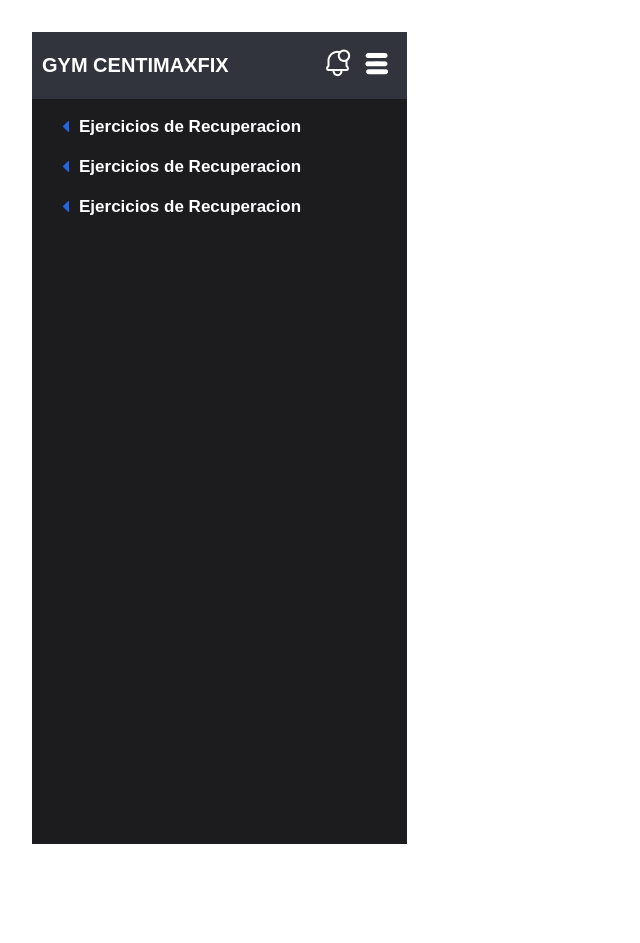
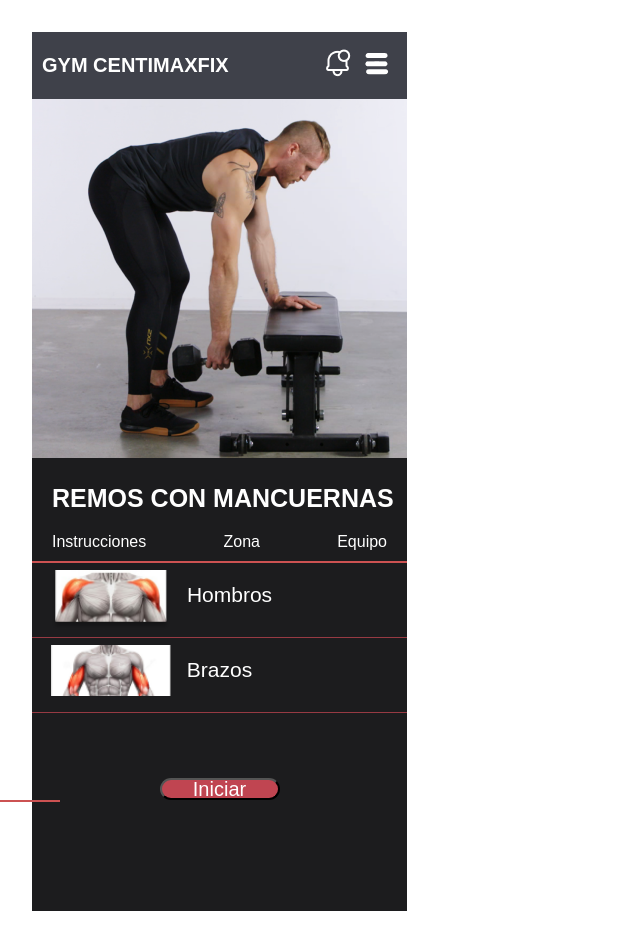
Before and after one commit to adalidwa/ProyectoGym, a React (Vite) app: page /zona in a window 1280 px wide. Shown: the whole page, without its empty margins (0-640 px from the left). Before the commit the page ends 876 px from the top, so only its background shows below. Built offline with nearby package versions, Linux system fonts and the light colour scheme.

Commit message:
Los ultimos cambios con la api

```diff
--- a/src/App.jsx
+++ b/src/App.jsx
@@ -14,7 +14,7 @@ function App() {
 
   return (
     <>
-      <TarjetaRecuperacion/>
+      <Navegacion/>
     </>
 
 
--- a/src/componentes/ejercicioDeEstiramiento/ejerciciosestiramiento/Button.jsx
+++ b/src/componentes/ejercicioDeEstiramiento/ejerciciosestiramiento/Button.jsx
@@ -1,11 +1,11 @@
 import React from "react"
 import "./Button.css"
+import { NavLink } from 'react-router-dom';
 
 function Button(){
     return(
-
         <div className="contenedorBoton">
-            <button className="botones">Comenzar</button>
+        <button className="button">Comenzar</button>
         </div>
 
     )
--- a/src/routers /Navegacion.jsx
+++ b/src/routers /Navegacion.jsx
@@ -3,6 +3,8 @@ import { BrowserRouter,Route,Routes } from 'react-router-dom'
 import EstiloEquipo from '../componentes/equipo/EstiloEquipo'
 import EstiloZona from '../componentes/Zona/Estilozona'
 import Estiloinstrucciones from '../componentes/instrucciones/Estiloinstrucciones'
+import TarjetaEstiramiento from '../componentes/ejercicioDeEstiramiento/TarjetaEstiramiento'
+import PuenteGluteo from '../componentes/PuenteGluteo/EstiloPuente.jsx'
 
 
 const Navegacion = () => {
```
